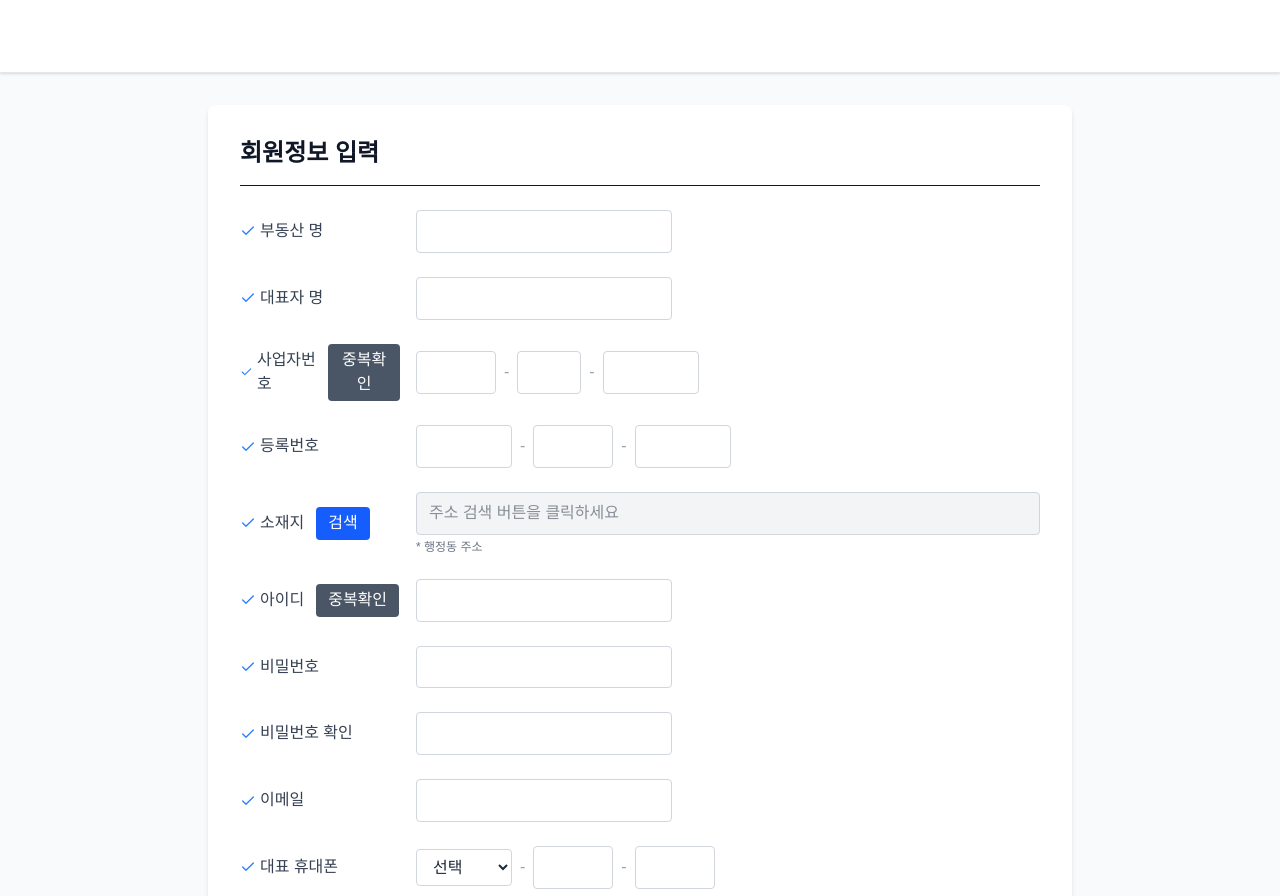
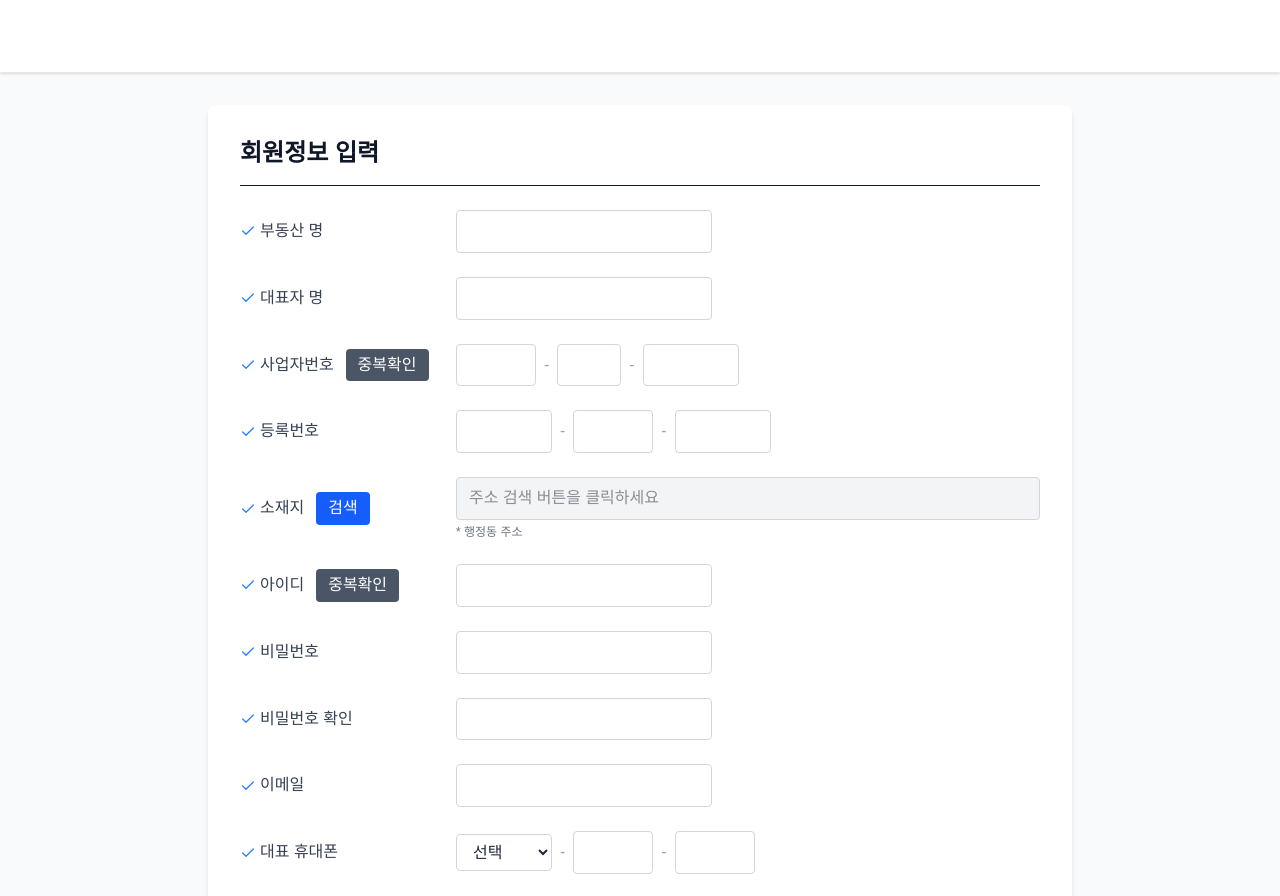
Before and after one commit to acanbe1026-wq/shine, a Next.js app in the folder gyesin-next/: page /reg_info in a window 1280 px wide. Shown: the top 896 px of the page. Built offline with nearby package versions, Linux system fonts and the light colour scheme; a web font is replaced by a local one.

Commit message:
fix: sync join button link and improve form layout

```diff
--- a/gyesin-next/src/app/page.tsx
+++ b/gyesin-next/src/app/page.tsx
@@ -271,7 +271,7 @@ export default function ContractGodLanding() {
           </div>
 
           <div className="hero-text invisible flex justify-center gap-4 mb-[38px]">
-            <Link href="https://gyesin.com/reg_info" className="group relative px-8 py-4 bg-transparent border border-neon-cyan text-neon-cyan font-bold rounded-lg overflow-hidden transition-all hover:bg-neon-cyan hover:text-deep-blue hover:shadow-[0_0_20px_rgba(0,243,255,0.6)] inline-block text-center">
+            <Link href="/reg_info" className="group relative px-8 py-4 bg-transparent border border-neon-cyan text-neon-cyan font-bold rounded-lg overflow-hidden transition-all hover:bg-neon-cyan hover:text-deep-blue hover:shadow-[0_0_20px_rgba(0,243,255,0.6)] inline-block text-center">
               <span className="relative z-10 flex items-center justify-center gap-2">
                 가입하기 <ArrowRight className="w-5 h-5 group-hover:translate-x-1 transition-transform" />
               </span>
--- a/gyesin-next/src/app/reg_info/page.tsx
+++ b/gyesin-next/src/app/reg_info/page.tsx
@@ -56,8 +56,8 @@ export default function RegistrationInfoPage() {
 
           <form id="f_agent_info" className="space-y-6">
             {/* 부동산 명 */}
-            <div className="grid grid-cols-1 md:grid-cols-[160px_1fr] gap-2 md:gap-4 items-center">
-              <label htmlFor="agent_name" className="flex items-center gap-1 font-medium text-gray-700">
+            <div className="grid grid-cols-1 md:grid-cols-[200px_1fr] gap-2 md:gap-4 items-center">
+              <label htmlFor="agent_name" className="flex items-center gap-1 font-medium text-gray-700 whitespace-nowrap">
                 <Check className="w-4 h-4 text-blue-500" /> 부동산 명
               </label>
               <div>
@@ -66,8 +66,8 @@ export default function RegistrationInfoPage() {
             </div>
 
             {/* 대표자 명 */}
-            <div className="grid grid-cols-1 md:grid-cols-[160px_1fr] gap-2 md:gap-4 items-center">
-              <label htmlFor="agent_ceo" className="flex items-center gap-1 font-medium text-gray-700">
+            <div className="grid grid-cols-1 md:grid-cols-[200px_1fr] gap-2 md:gap-4 items-center">
+              <label htmlFor="agent_ceo" className="flex items-center gap-1 font-medium text-gray-700 whitespace-nowrap">
                 <Check className="w-4 h-4 text-blue-500" /> 대표자 명
               </label>
               <div>
@@ -76,10 +76,10 @@ export default function RegistrationInfoPage() {
             </div>
 
             {/* 사업자번호 */}
-            <div className="grid grid-cols-1 md:grid-cols-[160px_1fr] gap-2 md:gap-4 items-start md:items-center">
-              <label className="flex items-center gap-1 font-medium text-gray-700 pt-2 md:pt-0">
+            <div className="grid grid-cols-1 md:grid-cols-[200px_1fr] gap-2 md:gap-4 items-start md:items-center">
+              <label className="flex items-center gap-1 font-medium text-gray-700 pt-2 md:pt-0 whitespace-nowrap">
                 <Check className="w-4 h-4 text-blue-500" /> 사업자번호
-                <button type="button" id="btn_overlap_busino" className="ml-2 px-3 py-1 bg-gray-600 text-white text-xs rounded hover:bg-gray-700 transition-colors flex items-center gap-1">
+                <button type="button" id="btn_overlap_busino" className="ml-2 px-3 py-1 bg-gray-600 text-white text-xs rounded hover:bg-gray-700 transition-colors flex items-center gap-1 shrink-0">
                   중복확인
                 </button>
               </label>
@@ -94,8 +94,8 @@ export default function RegistrationInfoPage() {
             </div>
 
             {/* 등록번호 */}
-            <div className="grid grid-cols-1 md:grid-cols-[160px_1fr] gap-2 md:gap-4 items-center">
-              <label className="flex items-center gap-1 font-medium text-gray-700">
+            <div className="grid grid-cols-1 md:grid-cols-[200px_1fr] gap-2 md:gap-4 items-center">
+              <label className="flex items-center gap-1 font-medium text-gray-700 whitespace-nowrap">
                 <Check className="w-4 h-4 text-blue-500" /> 등록번호
               </label>
               <div className="flex items-center gap-2 flex-wrap">
@@ -108,10 +108,10 @@ export default function RegistrationInfoPage() {
             </div>
 
             {/* 소재지 */}
-            <div className="grid grid-cols-1 md:grid-cols-[160px_1fr] gap-2 md:gap-4 items-start md:items-center">
-              <label className="flex items-center gap-1 font-medium text-gray-700 pt-2 md:pt-0">
+            <div className="grid grid-cols-1 md:grid-cols-[200px_1fr] gap-2 md:gap-4 items-start md:items-center">
+              <label className="flex items-center gap-1 font-medium text-gray-700 pt-2 md:pt-0 whitespace-nowrap">
                 <Check className="w-4 h-4 text-blue-500" /> 소재지
-                <button type="button" onClick={handlePostcodeOpen} className="ml-2 px-3 py-1 bg-blue-600 text-white text-xs rounded hover:bg-blue-700 transition-colors">
+                <button type="button" onClick={handlePostcodeOpen} className="ml-2 px-3 py-1 bg-blue-600 text-white text-xs rounded hover:bg-blue-700 transition-colors shrink-0">
                   검색
                 </button>
               </label>
@@ -122,10 +122,10 @@ export default function RegistrationInfoPage() {
             </div>
 
             {/* 아이디 */}
-            <div className="grid grid-cols-1 md:grid-cols-[160px_1fr] gap-2 md:gap-4 items-start md:items-center">
-              <label htmlFor="admin_id" className="flex items-center gap-1 font-medium text-gray-700 pt-2 md:pt-0">
+            <div className="grid grid-cols-1 md:grid-cols-[200px_1fr] gap-2 md:gap-4 items-start md:items-center">
+              <label htmlFor="admin_id" className="flex items-center gap-1 font-medium text-gray-700 pt-2 md:pt-0 whitespace-nowrap">
                 <Check className="w-4 h-4 text-blue-500" /> 아이디
-                <button type="button" id="btn_overlap_check" className="ml-2 px-3 py-1 bg-gray-600 text-white text-xs rounded hover:bg-gray-700 transition-colors">
+                <button type="button" id="btn_overlap_check" className="ml-2 px-3 py-1 bg-gray-600 text-white text-xs rounded hover:bg-gray-700 transition-colors shrink-0">
                   중복확인
                 </button>
               </label>
@@ -136,8 +136,8 @@ export default function RegistrationInfoPage() {
             </div>
 
             {/* 비밀번호 */}
-            <div className="grid grid-cols-1 md:grid-cols-[160px_1fr] gap-2 md:gap-4 items-center">
-              <label htmlFor="passwd" className="flex items-center gap-1 font-medium text-gray-700">
+            <div className="grid grid-cols-1 md:grid-cols-[200px_1fr] gap-2 md:gap-4 items-center">
+              <label htmlFor="passwd" className="flex items-center gap-1 font-medium text-gray-700 whitespace-nowrap">
                 <Check className="w-4 h-4 text-blue-500" /> 비밀번호
               </label>
               <div>
@@ -146,8 +146,8 @@ export default function RegistrationInfoPage() {
             </div>
 
             {/* 비밀번호 확인 */}
-            <div className="grid grid-cols-1 md:grid-cols-[160px_1fr] gap-2 md:gap-4 items-center">
-              <label htmlFor="passwd_confirm" className="flex items-center gap-1 font-medium text-gray-700">
+            <div className="grid grid-cols-1 md:grid-cols-[200px_1fr] gap-2 md:gap-4 items-center">
+              <label htmlFor="passwd_confirm" className="flex items-center gap-1 font-medium text-gray-700 whitespace-nowrap">
                 <Check className="w-4 h-4 text-blue-500" /> 비밀번호 확인
               </label>
               <div>
@@ -156,8 +156,8 @@ export default function RegistrationInfoPage() {
             </div>
 
             {/* 이메일 */}
-            <div className="grid grid-cols-1 md:grid-cols-[160px_1fr] gap-2 md:gap-4 items-center">
-              <label htmlFor="email" className="flex items-center gap-1 font-medium text-gray-700">
+            <div className="grid grid-cols-1 md:grid-cols-[200px_1fr] gap-2 md:gap-4 items-center">
+              <label htmlFor="email" className="flex items-center gap-1 font-medium text-gray-700 whitespace-nowrap">
                 <Check className="w-4 h-4 text-blue-500" /> 이메일
               </label>
               <div>
@@ -166,8 +166,8 @@ export default function RegistrationInfoPage() {
             </div>
 
             {/* 대표 휴대폰 */}
-            <div className="grid grid-cols-1 md:grid-cols-[160px_1fr] gap-2 md:gap-4 items-center">
-              <label htmlFor="mobile_1" className="flex items-center gap-1 font-medium text-gray-700">
+            <div className="grid grid-cols-1 md:grid-cols-[200px_1fr] gap-2 md:gap-4 items-center">
+              <label htmlFor="mobile_1" className="flex items-center gap-1 font-medium text-gray-700 whitespace-nowrap">
                 <Check className="w-4 h-4 text-blue-500" /> 대표 휴대폰
               </label>
               <div className="flex items-center gap-2 flex-wrap">
@@ -188,8 +188,8 @@ export default function RegistrationInfoPage() {
             </div>
 
             {/* 대표 전화번호 */}
-            <div className="grid grid-cols-1 md:grid-cols-[160px_1fr] gap-2 md:gap-4 items-center">
-              <label htmlFor="telephone_1" className="flex items-center gap-1 font-medium text-gray-700">
+            <div className="grid grid-cols-1 md:grid-cols-[200px_1fr] gap-2 md:gap-4 items-center">
+              <label htmlFor="telephone_1" className="flex items-center gap-1 font-medium text-gray-700 whitespace-nowrap">
                 <Check className="w-4 h-4 text-blue-500" /> 대표 전화번호
               </label>
               <div className="flex items-center gap-2 flex-wrap">
@@ -222,8 +222,8 @@ export default function RegistrationInfoPage() {
             </div>
 
             {/* 중개사무소 IP */}
-            <div className="grid grid-cols-1 md:grid-cols-[160px_1fr] gap-2 md:gap-4 items-center">
-              <label htmlFor="agent_host" className="flex items-center gap-1 font-medium text-gray-700">
+            <div className="grid grid-cols-1 md:grid-cols-[200px_1fr] gap-2 md:gap-4 items-center">
+              <label htmlFor="agent_host" className="flex items-center gap-1 font-medium text-gray-700 whitespace-nowrap">
                 <Check className="w-4 h-4 text-blue-500" /> 중개사무소 IP
               </label>
               <div>
@@ -232,8 +232,8 @@ export default function RegistrationInfoPage() {
             </div>
 
             {/* 영업담당자 코드 */}
-            <div className="grid grid-cols-1 md:grid-cols-[160px_1fr] gap-2 md:gap-4 items-center">
-              <label htmlFor="seller" className="flex items-center gap-1 font-medium text-gray-700 pl-5">
+            <div className="grid grid-cols-1 md:grid-cols-[200px_1fr] gap-2 md:gap-4 items-center">
+              <label htmlFor="seller" className="flex items-center gap-1 font-medium text-gray-700 whitespace-nowrap pl-5">
                 영업담당자 코드
               </label>
               <div>
```
